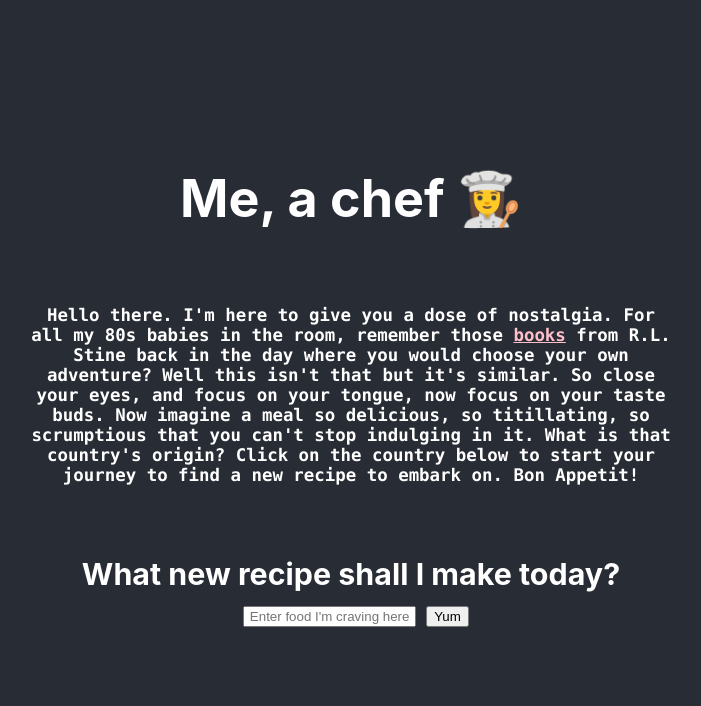
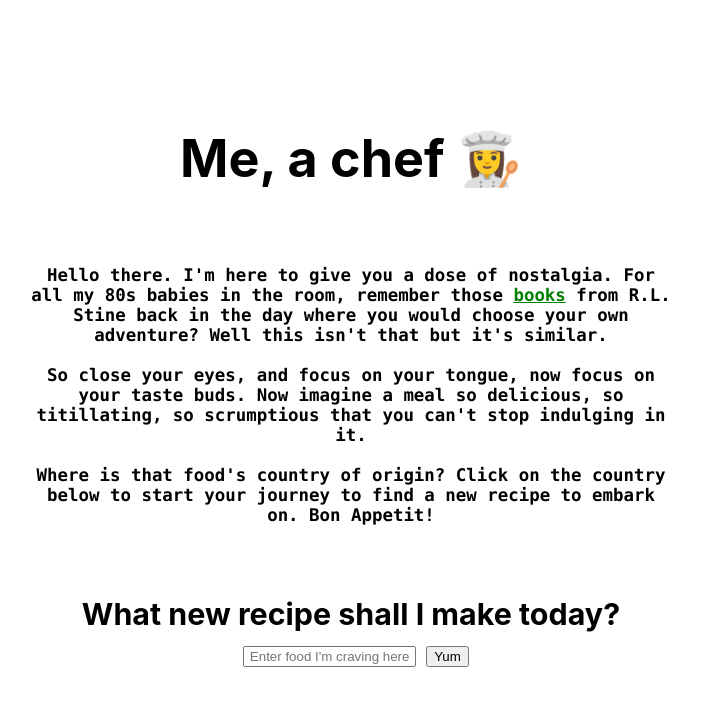
Before and after one commit to genacatharine/practicereact, a React (Create React App) app: page / in a window 1280 px wide. Shown: the top 706 px of the page, without its empty margins (289-990 px from the left). Built offline with nearby package versions, Linux system fonts and the light colour scheme.

Commit message:
adding css

```diff
--- a/src/App.css
+++ b/src/App.css
@@ -1,5 +1,6 @@
 .App {
   text-align: center;
+  background-color: white;
 }
 
 .App-logo {
@@ -14,14 +15,12 @@
 }
 
 .App-header {
-  background-color: #282c34;
   min-height: 100vh;
   display: flex;
   flex-direction: column;
   align-items: center;
   justify-content: center;
   font-size: calc(10px + 2vmin);
-  color: white;
 }
 
 .App-link {
@@ -37,9 +36,10 @@
   text-align: center;
 }
 #books-link {
-  color: pink;
+  color: green;
 }
 #intro {
+  color: black;
   font-family: monaco;
   width: 50%;
 }
--- a/src/App.js
+++ b/src/App.js
@@ -17,12 +17,15 @@ function App() {
               books
             </a>{" "}
             from R.L. Stine back in the day where you would choose your own
-            adventure? Well this isn't that but it's similar. So close your
-            eyes, and focus on your tongue, now focus on your taste buds. Now
-            imagine a meal so delicious, so titillating, so scrumptious that you
-            can't stop indulging in it. What is that country's origin? Click on
-            the country below to start your journey to find a new recipe to
-            embark on. Bon Appetit!
+            adventure? Well this isn't that but it's similar. <br></br>
+            <br></br>So close your eyes, and focus on your tongue, now focus on
+            your taste buds. Now imagine a meal so delicious, so titillating, so
+            scrumptious that you can't stop indulging in it.
+            <br></br>
+            <br></br>
+            Where is that food's country of origin? Click on the country below
+            to start your journey to find a new recipe to embark on. Bon
+            Appetit!
           </h6>
         </div>
 
```
